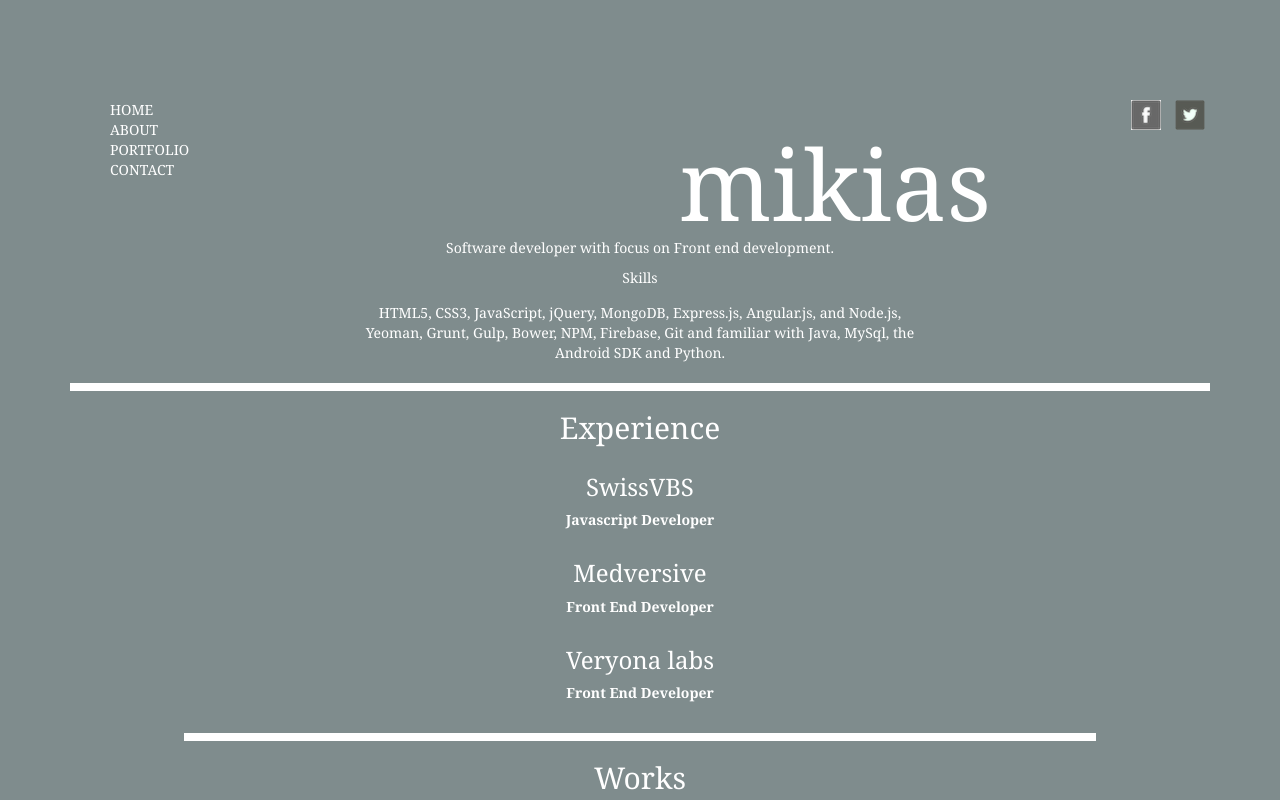
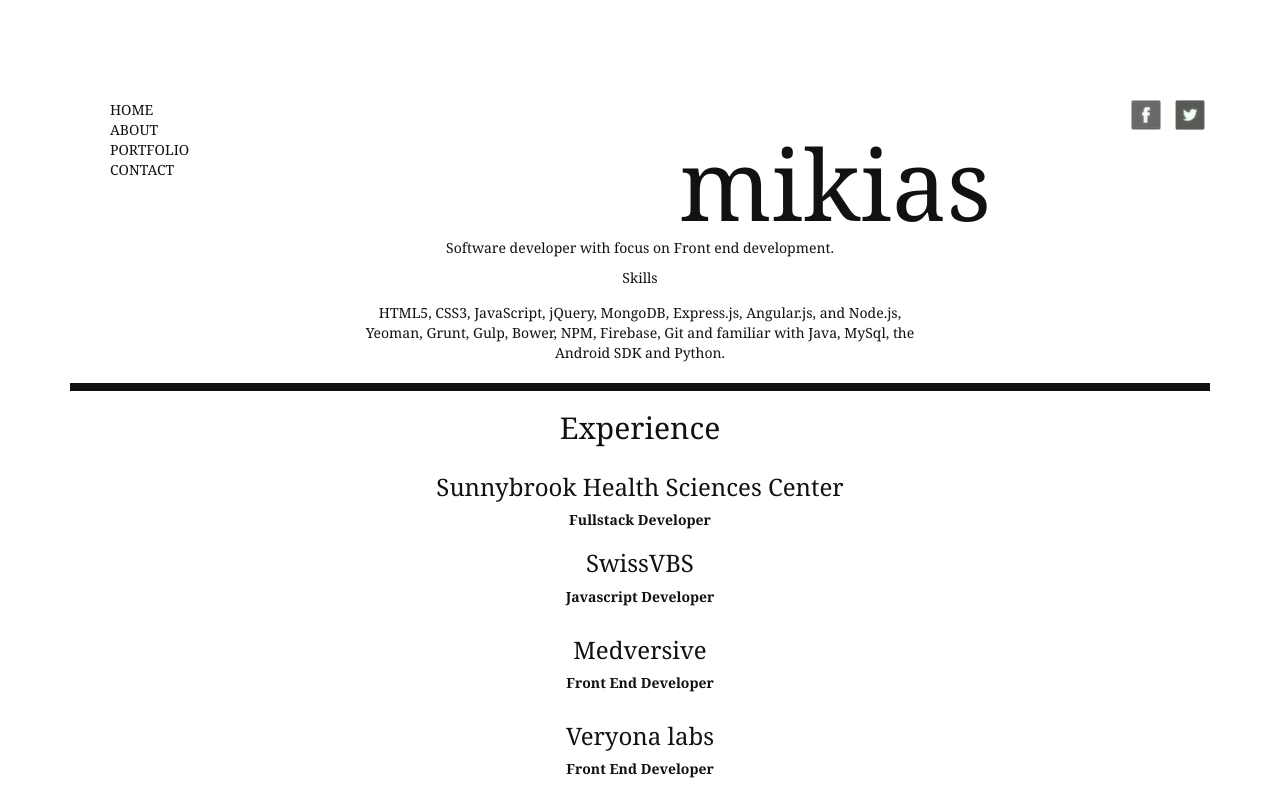
Before and after one commit to mikias10/mikias10.github.io, a plain HTML site: page index.html in a window 1280 px wide. Shown: the top 800 px of the page. Drawn offline with Linux system fonts and the light colour scheme.

Commit message:
modify color

```diff
--- a/index.html
+++ b/index.html
@@ -55,6 +55,8 @@
 			<div class="row">
 				<div class="col-sm-2"></div>
 				<div class="col-sm-8">
+				<p><h3 class="text-center">Sunnybrook Health Sciences Center</h3> <p
+				class="text-center"><strong>Fullstack Developer</strong></p></p>
 				<p><h3 class="text-center">SwissVBS</h3> <p
 				class="text-center"><strong>Javascript Developer</strong></p></p>
 				<!-- <p>
--- a/main.css
+++ b/main.css
@@ -3,8 +3,8 @@ body {
 	font-family: Georgia;
 	line-height: 14px/18px;
 	margin: 0 auto;
-	background-color: rgba(127, 140, 141,1.0);
-	color: #fff !important;
+	background-color: #fff;
+	color: #111 !important;
 
 }
 
@@ -20,40 +20,40 @@ body {
 
 hr {
 
-	border: 4px solid #fff;
+	border: 4px solid #111;
 
 }
 a {
 
-	color: #fff;
+	color: #111;
 	text-decoration: none;
 }
 
 h1 {
 
 	font-size: 40px;
-	color: #fff;
+	color: #111;
 }
 
 ul li {
 	list-style: none;
-	color: #fff;
+	color: #111;
 
 }
 p{
-	color: #fff;
+	color: #111;
 }
 
 h3 {
-	color: #fff;
+	color: #111;
 }
 
 h2 {
-	color: #fff;
+	color: #111;
 }
 
 small {
-	color: #fff;
+	color: #111;
 }
 ul.portfolio >li {
 
```
